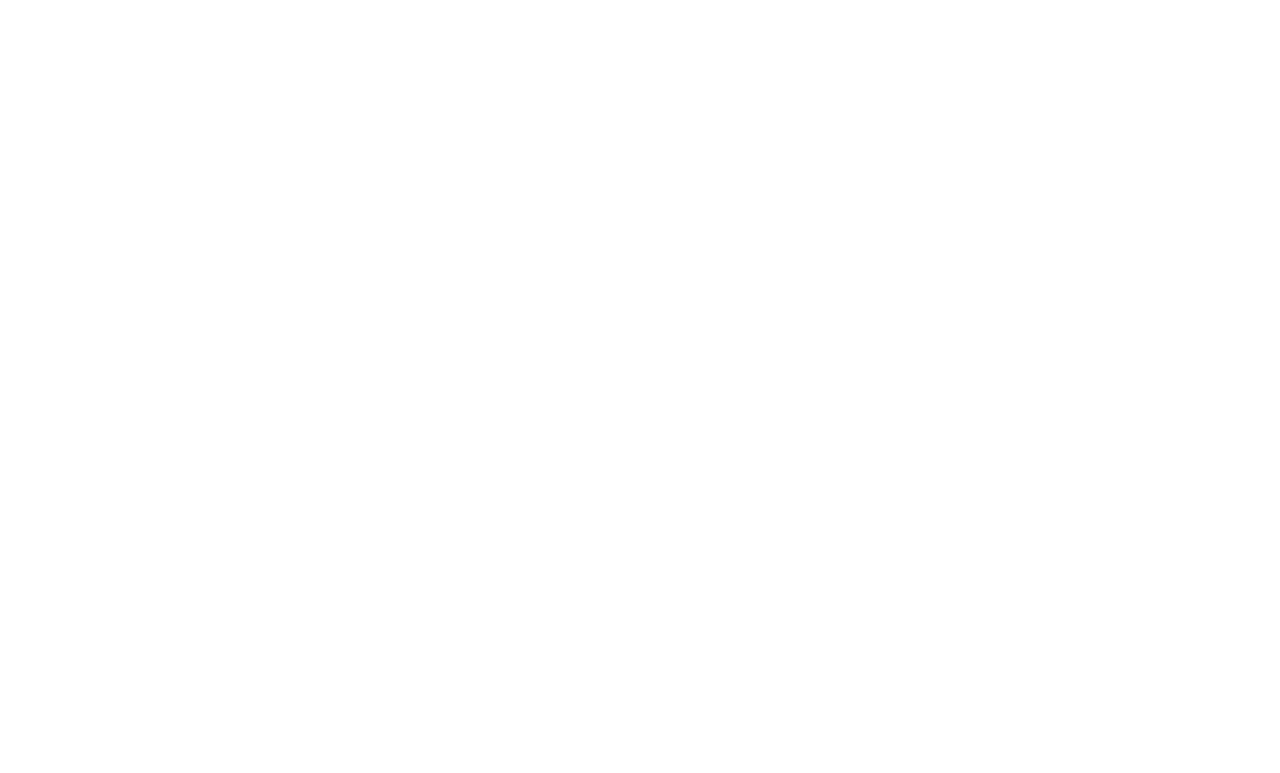
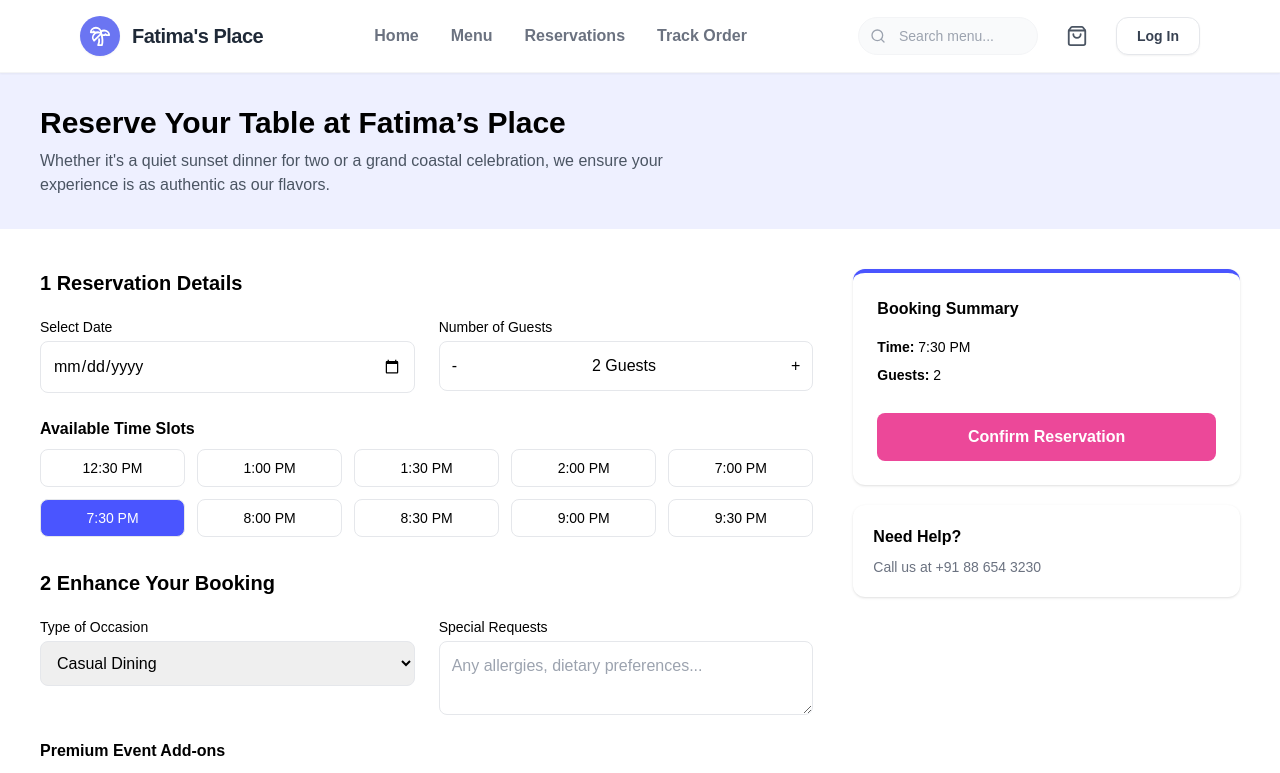
Before and after one commit to Bhargav029/fatima-s_place, a React (Vite) app: page /reservations in a window 1280 px wide. Before the commit this address had no page. Shown: the top 773 px of the page. Built offline with nearby package versions, Linux system fonts and the light colour scheme.

Commit message:
Reseveration
Co-Authored-By: bhargav <194670496+Bhargav029@users.noreply.github.com>

```diff
--- a/src/App.jsx
+++ b/src/App.jsx
@@ -4,6 +4,7 @@
 import Checkout from './pages/Checkout';
 import Login from './pages/Login'; // Import the Login page
 import Settings from './pages/Settings';
+import Reservation from "./pages/Reservation";
 
 function App() {
   return (
@@ -12,7 +13,8 @@
       <Route path="/menu" element={<Menu />} />
       <Route path="/checkout" element={<Checkout />} />
       <Route path="/login" element={<Login />} /> {/* Add this route */}
-      <Route path="/settings" element={<Settings />} /> {/* Add this route */}
+      <Route path="/settings" element={<Settings />} />
+      <Route path="/reservations" element={<Reservation />} />
     </Routes>
   );
 }
--- /dev/null
+++ b/src/pages/Reservation.jsx
@@ -0,0 +1,164 @@
+import { useState } from "react";
+import NavbarMain from "../components/NavBarmain";
+import Footer from "../components/Footer";
+
+const Reservation = () => {
+  const [guests, setGuests] = useState(2);
+  const [selectedTime, setSelectedTime] = useState("7:30 PM");
+
+  const times = [
+    "12:30 PM","1:00 PM","1:30 PM","2:00 PM",
+    "7:00 PM","7:30 PM","8:00 PM","8:30 PM","9:00 PM","9:30 PM"
+  ];
+
+  return (
+    <>
+      <NavbarMain />
+
+      {/* HERO */}
+      <section className="bg-[#eef0ff] px-10 py-8">
+        <h1 className="text-3xl font-bold mb-2">
+          Reserve Your Table at Fatima’s Place
+        </h1>
+        <p className="text-gray-600 max-w-2xl">
+          Whether it's a quiet sunset dinner for two or a grand coastal celebration,
+          we ensure your experience is as authentic as our flavors.
+        </p>
+      </section>
+
+      {/* MAIN */}
+      <div className="flex gap-10 px-10 py-10">
+
+        {/* LEFT SIDE */}
+        <div className="flex-[2]">
+
+          {/* STEP 1 */}
+          <h2 className="text-xl font-bold mb-5">1 Reservation Details</h2>
+
+          <div className="flex gap-6 mb-6">
+
+            {/* DATE */}
+            <div className="flex flex-col flex-1">
+              <label className="text-sm mb-1">Select Date</label>
+              <input
+                type="date"
+                className="border rounded-lg p-3"
+              />
+            </div>
+
+            {/* GUESTS */}
+            <div className="flex flex-col flex-1">
+              <label className="text-sm mb-1">Number of Guests</label>
+              <div className="flex items-center justify-between border rounded-lg p-3">
+                <button onClick={() => setGuests(Math.max(1, guests - 1))}>-</button>
+                <span>{guests} Guests</span>
+                <button onClick={() => setGuests(guests + 1)}>+</button>
+              </div>
+            </div>
+
+          </div>
+
+          {/* TIME SLOTS */}
+          <h3 className="font-semibold mb-2">Available Time Slots</h3>
+          <div className="grid grid-cols-5 gap-3 mb-8">
+            {times.map((t) => (
+              <button
+                key={t}
+                onClick={() => setSelectedTime(t)}
+                className={`p-2 border rounded-lg text-sm ${
+                  selectedTime === t
+                    ? "bg-[#4a55ff] text-white"
+                    : "bg-white"
+                }`}
+              >
+                {t}
+              </button>
+            ))}
+          </div>
+
+          {/* STEP 2 */}
+          <h2 className="text-xl font-bold mb-5">2 Enhance Your Booking</h2>
+
+          <div className="flex gap-6 mb-6">
+
+            {/* OCCASION */}
+            <div className="flex flex-col flex-1">
+              <label className="text-sm mb-1">Type of Occasion</label>
+              <select className="border rounded-lg p-3">
+                <option>Casual Dining</option>
+                <option>Birthday</option>
+                <option>Anniversary</option>
+              </select>
+            </div>
+
+            {/* REQUESTS */}
+            <div className="flex flex-col flex-1">
+              <label className="text-sm mb-1">Special Requests</label>
+              <textarea
+                className="border rounded-lg p-3"
+                placeholder="Any allergies, dietary preferences..."
+              />
+            </div>
+
+          </div>
+
+          {/* ADDONS */}
+          <h3 className="font-semibold mb-3">Premium Event Add-ons</h3>
+
+          <div className="flex gap-5">
+
+            <div className="flex-1 border rounded-lg p-4">
+              <p>🎵 Live Band</p>
+              <span className="text-sm text-gray-500">₹5,000</span>
+            </div>
+
+            <div className="flex-1 border rounded-lg p-4">
+              <p>🎂 Celebration Cake</p>
+              <span className="text-sm text-gray-500">₹1,500</span>
+            </div>
+
+            <div className="flex-1 border rounded-lg p-4">
+              <p>🎉 Table Decoration</p>
+              <span className="text-sm text-gray-500">₹1,200</span>
+            </div>
+
+          </div>
+        </div>
+
+        {/* RIGHT SIDE (SUMMARY) */}
+        <div className="flex-1">
+
+          <div className="bg-white rounded-xl shadow p-6 border-t-4 border-[#4a55ff]">
+            <h3 className="font-bold mb-4">Booking Summary</h3>
+
+            <p className="text-sm mb-2">
+              <strong>Time:</strong> {selectedTime}
+            </p>
+
+            <p className="text-sm mb-2">
+              <strong>Guests:</strong> {guests}
+            </p>
+
+            <button className="mt-5 w-full bg-pink-500 text-white py-3 rounded-lg font-semibold">
+              Confirm Reservation
+            </button>
+          </div>
+
+          {/* HELP BOX */}
+          <div className="bg-white rounded-xl shadow p-5 mt-5">
+            <h4 className="font-semibold mb-2">Need Help?</h4>
+            <p className="text-sm text-gray-500">
+              Call us at +91 88 654 3230
+            </p>
+          </div>
+
+        </div>
+
+      </div>
+
+      <Footer />
+    </>
+  );
+};
+
+export default Reservation;
```
